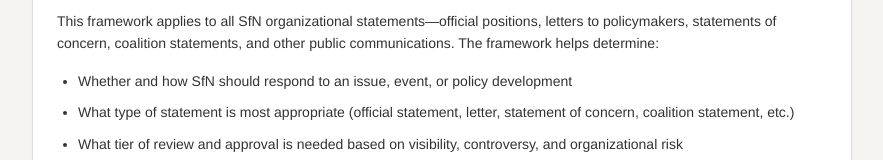
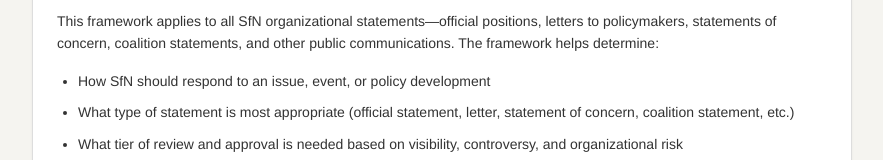
Before and after one commit to mylisia05/sfn-response-framework, a plain HTML site: page index.html in a window 1280 px wide. Shown: the part 497-657 px from the top of the page, without its empty margins (198-1081 px from the left). Drawn offline with Linux system fonts and the light colour scheme.

Commit message:
Update index.html
Changing first bullet

```diff
--- a/index.html
+++ b/index.html
@@ -419,7 +419,7 @@
       <div class="card-title">Purpose and Scope</div>
       <p style="margin-bottom: 1rem; color: #333;">This framework applies to all SfN organizational statements—official positions, letters to policymakers, statements of concern, coalition statements, and other public communications. The framework helps determine:</p>
       <ul style="color: #333;">
-        <li>Whether and how SfN should respond to an issue, event, or policy development</li>
+        <li>How SfN should respond to an issue, event, or policy development</li>
         <li>What type of statement is most appropriate (official statement, letter, statement of concern, coalition statement, etc.)</li>
         <li>What tier of review and approval is needed based on visibility, controversy, and organizational risk</li>
         <li>Which timeline applies (1–2 days for rapid responses; 2–3 days for standard statements; 3–5 days for escalated matters)</li>
```
